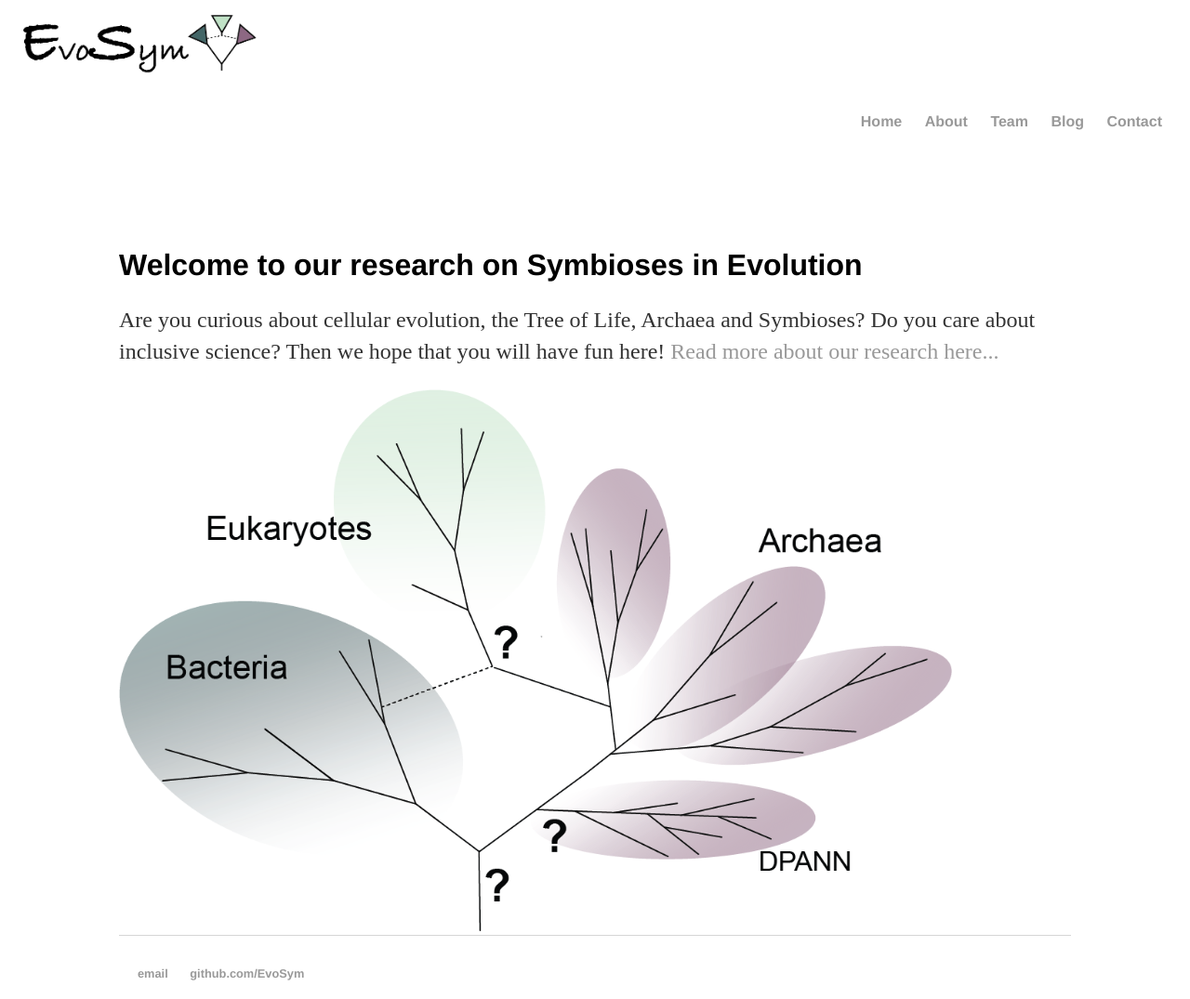
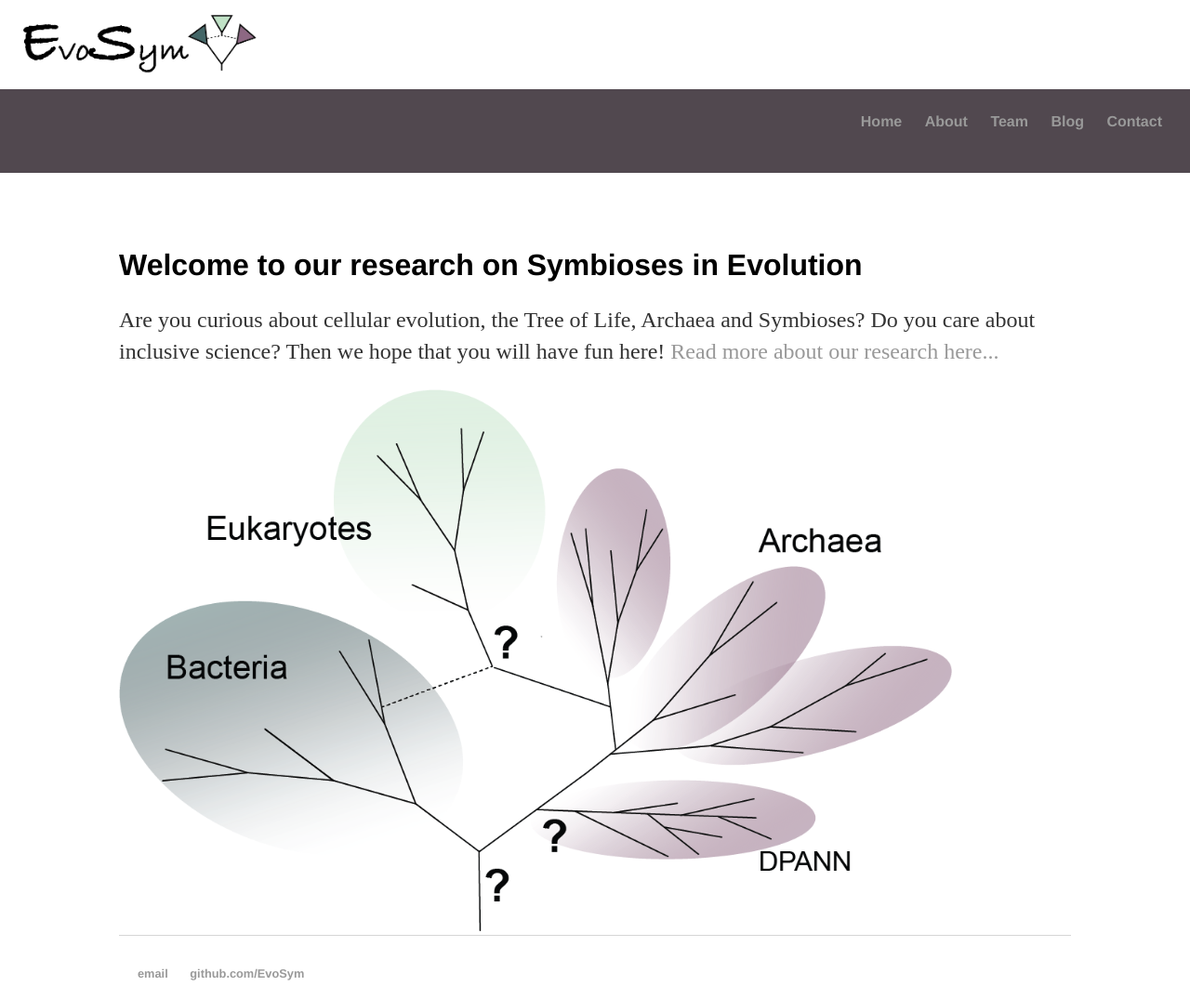
Before and after one commit to EvoSym/EvoSym.github.io, a Jekyll site: the page built from index.html, in a window 1280 px wide. Shown: the whole page at 93% size. Built offline with Jekyll 4.4.1, drawn with Linux system fonts in a browser that asks for light colours.

Commit message:
Update main.css

```diff
--- a/css/main.css
+++ b/css/main.css
@@ -11,7 +11,7 @@ nav {
     width: 100%;
     height: 90px;
     display: block;
-    background-color: linear-gradient (#51484f;#3b444b)
+    background-color: #51484f
 }
 nav ul {
     font-family:'Helvetica', 'Arial', 'Sans-Serif';
```
